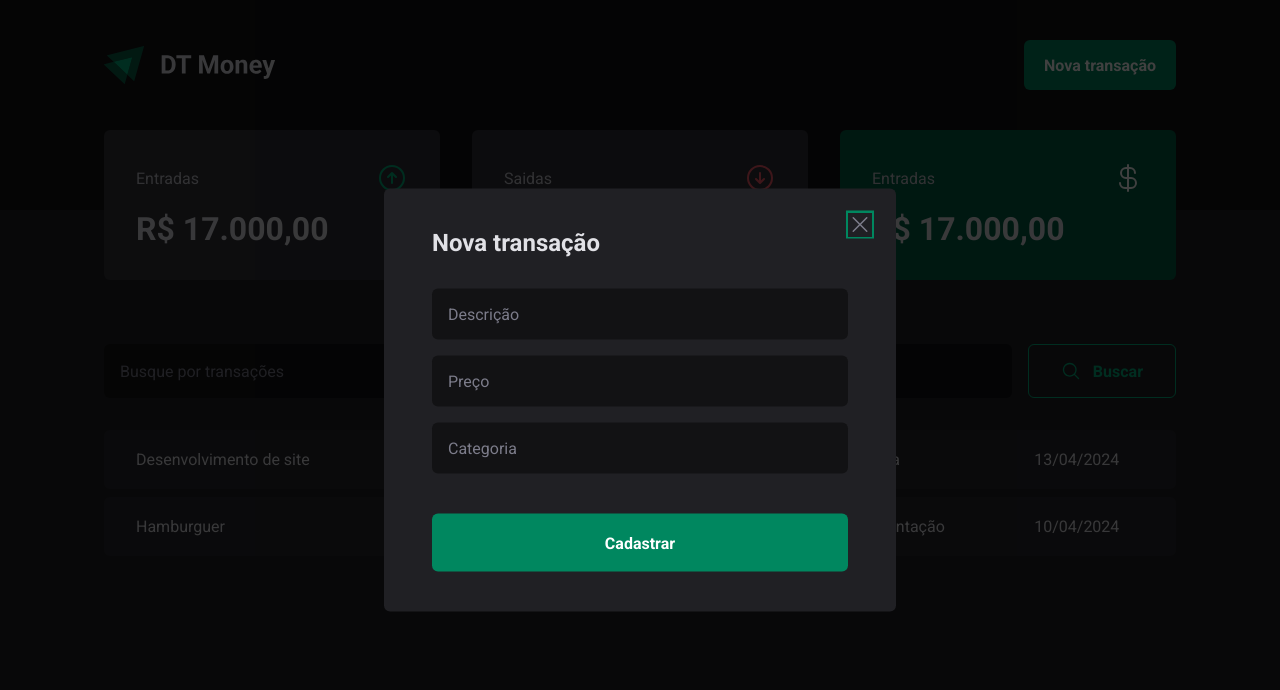
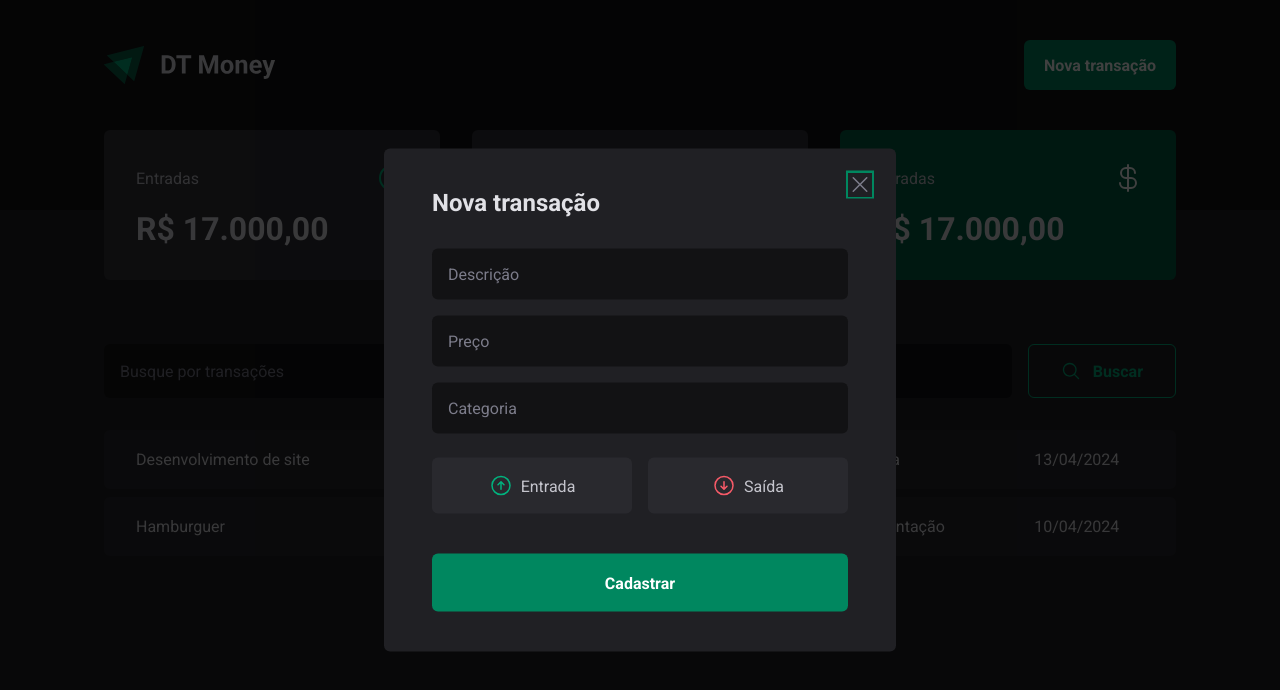
Before and after one commit to PetersonMunuera/dt-money, a React (Vite) app: page / in a window 1280 px wide. Both pictures are taken after a click on the button "Nova transação". Shown: the top 690 px of the page. Built offline with nearby package versions, Linux system fonts and the light colour scheme.

Commit message:
feat: transaction type buttons

```diff
--- a/src/components/NewTransactionsModal/index.tsx
+++ b/src/components/NewTransactionsModal/index.tsx
@@ -1,6 +1,6 @@
 import * as Dialog from '@radix-ui/react-dialog'
-import { X } from '@phosphor-icons/react'
-import { Overlay, Content, CloseButton } from './styles'
+import { ArrowCircleDown, ArrowCircleUp, X } from '@phosphor-icons/react'
+import { Overlay, Content, CloseButton, TransactionType, TransactionButton } from './styles'
 
 export function NewTransactionsModal() {
   return (
@@ -18,6 +18,18 @@
           <input type="number" placeholder='Preço' required />
           <input type="text" placeholder='Categoria' required />
 
+          <TransactionType>
+            <TransactionButton variant='income'>
+              <ArrowCircleUp size={24} />
+              Entrada
+            </TransactionButton>
+
+            <TransactionButton variant='outcome'>
+              <ArrowCircleDown size={24} />
+              Saída
+            </TransactionButton>
+          </TransactionType>
+
           <button type="submit">
             Cadastrar
           </button>
--- a/src/components/NewTransactionsModal/styles.ts
+++ b/src/components/NewTransactionsModal/styles.ts
@@ -69,3 +69,31 @@
   cursor: pointer;
   color: ${props => props.theme['gray-500']};
 `
+
+export const TransactionType = styled.div`
+  display: grid;
+  grid-template-columns: repeat(2, 1fr);
+  gap: 1rem;
+  margin-top: 0.5rem;
+`
+
+interface TransactionButtonProps {
+  variant: 'income' | 'outcome'
+}
+
+export const TransactionButton = styled.button<TransactionButtonProps>`
+  background: ${props => props.theme['gray-700']};
+  padding: 1rem;
+  display: flex;
+  align-items: center;
+  justify-content: center;
+  gap: 0.5rem;
+  border-radius: 6px;
+  cursor: pointer;
+  border: 0;
+  color: ${props => props.theme['gray-300']};
+
+  svg {
+    color: ${props => props.variant === 'income' ? props.theme['green-300'] : props.theme['red-300']};
+  }
+`
```
